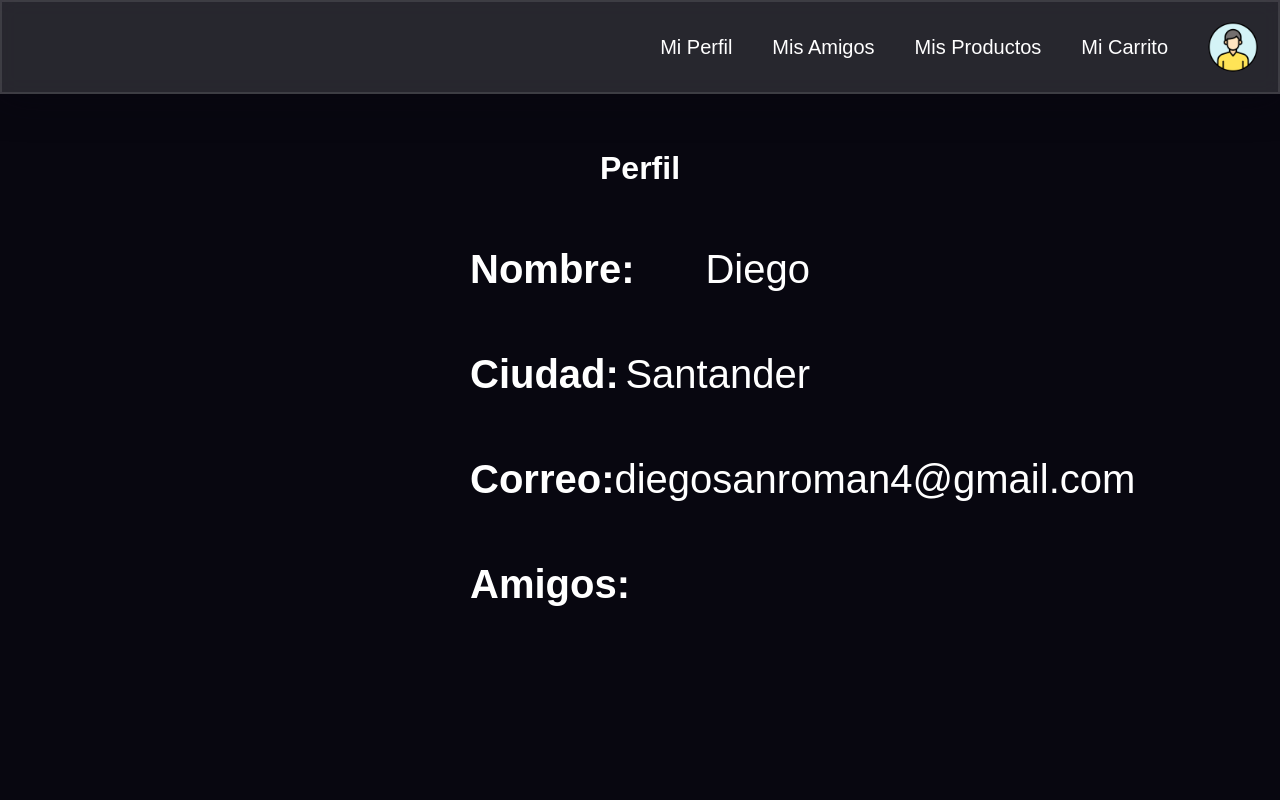
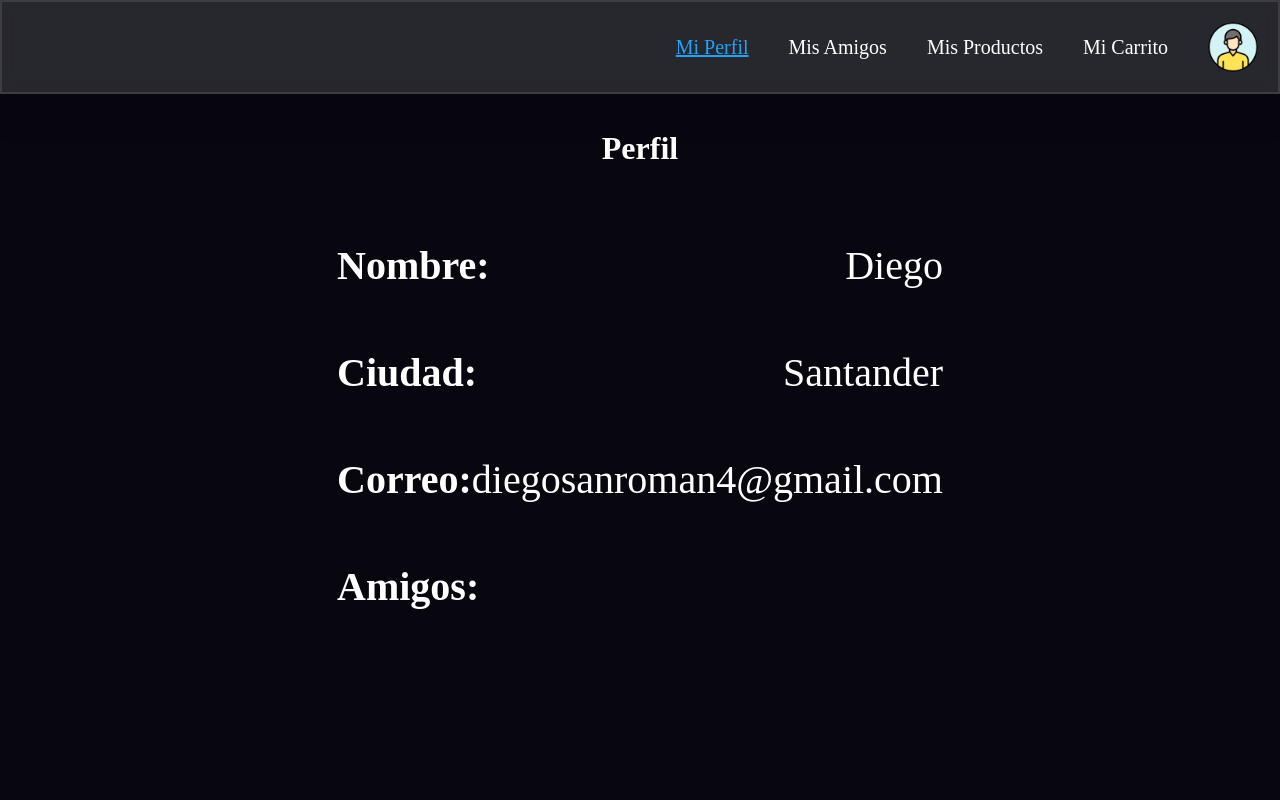
Before and after one commit to DiegoSanRoman/Wallapop-Proyecto-Criptografia, a Flask app: page /perfil in a window 1280 px wide; the page is wider, and only the part inside the window is pictured. Run offline with Flask 3, Linux system fonts and the light colour scheme; a user stored in the database is signed in; data comes from the database, SQL or seed files in the repository.

Commit message:
He cambiado un poco el nav para que cuando estes en la pagina de mi perfil por ejemplo se note en el nav

```diff
--- a/static/styles/perfil.css
+++ b/static/styles/perfil.css
@@ -5,10 +5,13 @@
 }
 
 body {
-    font-family: Arial, sans-serif;
     background-color: #080710;
-    margin: 0;
-    padding: 150px 20px 20px 20px;
+    display: flex;
+    flex-direction: column;
+    justify-content: center;
+    align-items: center;
+    height: 100vh;
+    overflow: hidden;
     position: relative;
 }
 
@@ -46,6 +49,11 @@
     height: 50px;
     border-radius: 50%;
     margin-left: 20px;
+}
+
+.selected {
+    color: #23a2f6;
+    text-decoration: #23a2f6 underline;
 }
 
 .background {
--- a/templates/perfil.html
+++ b/templates/perfil.html
@@ -8,7 +8,7 @@
 <body>
 
     <nav>
-        <a href="{{ url_for('perfil') }}">Mi Perfil</a>
+        <a class="selected" href="{{ url_for('perfil') }}">Mi Perfil</a>
         <a href="{{ url_for('amigos') }}">Mis Amigos</a>
         <a href="{{ url_for('productos') }}">Mis Productos</a>
         <a href="{{ url_for('carrito') }}">Mi Carrito</a>
```
